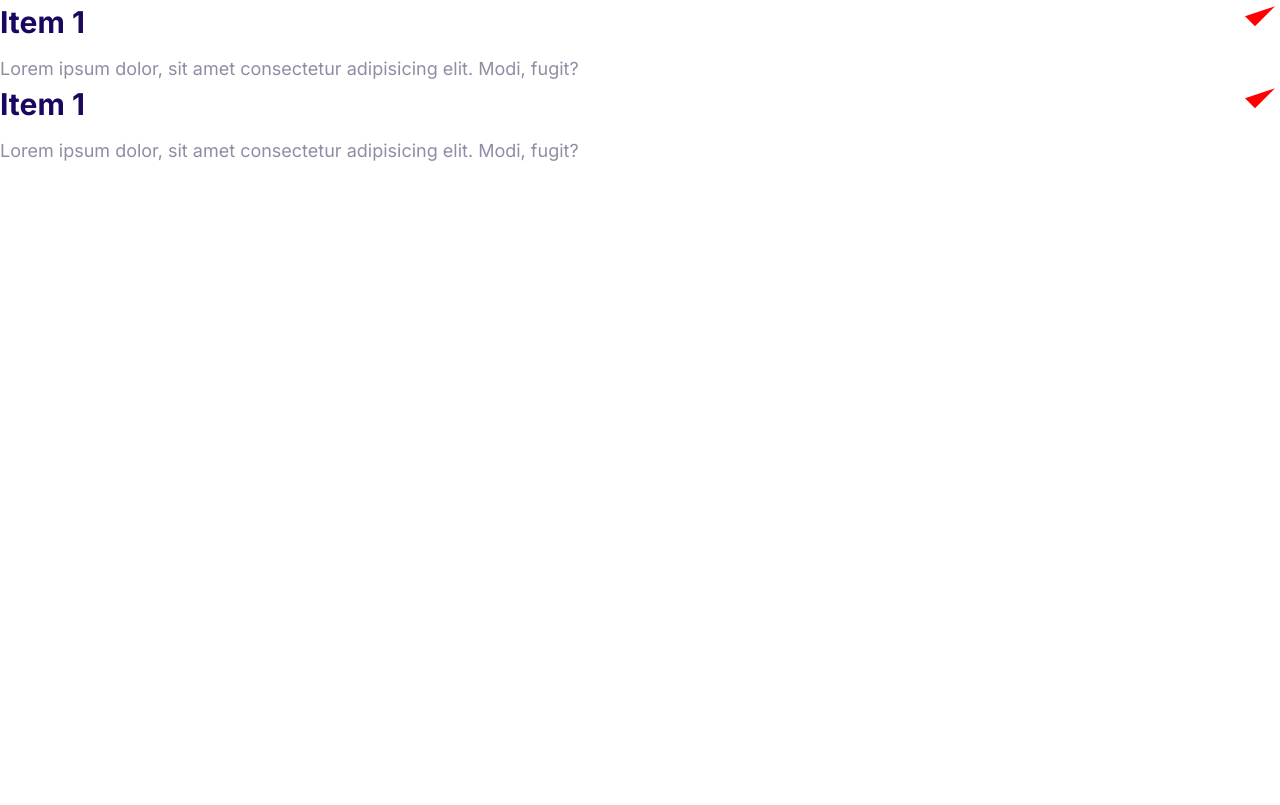
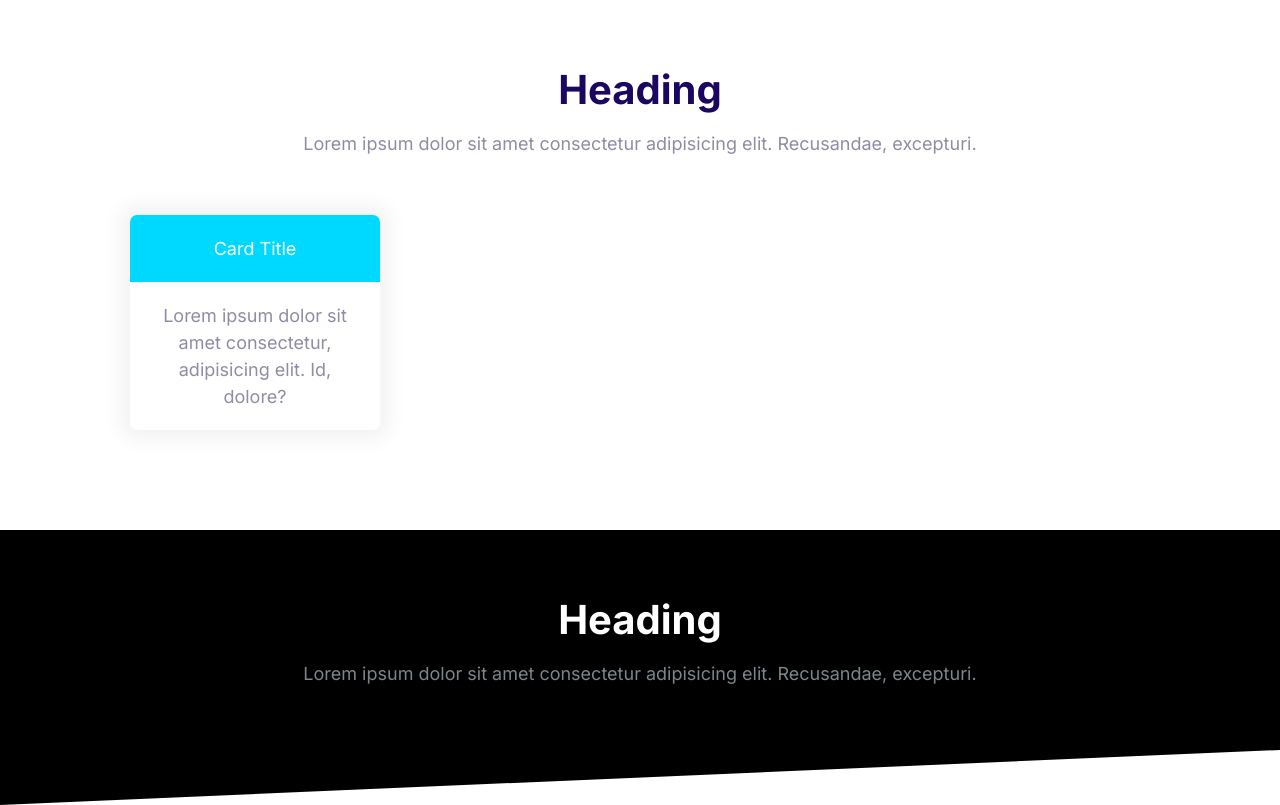
Before and after one commit to mkwkomorowski/moshify_html_and_css_course_exercise, a plain HTML site: page index.html in a window 1280 px wide. Drawn offline with Linux system fonts and the light colour scheme.

Commit message:
Add skewed block

```diff
--- a/css/styles.css
+++ b/css/styles.css
@@ -569,3 +569,42 @@ a {
   max-height: 100vh;
   opacity: 1;
 }
+
+/* Blocks */
+.block {
+  --padding-vertical: 6rem;
+  padding: var(--padding-vertical) 2rem;
+  text-align: center;
+}
+
+.block__header {
+  text-align: center;
+}
+
+.block__heading {
+  margin-top: 0;
+}
+
+.block--dark {
+  background: #000;
+  color: #7b858b;
+}
+
+.block--dark .block__heading {
+  color: #fff;
+}
+
+.block--skewed-right {
+  padding-bottom: calc(var(--padding-vertical) + 4rem);
+  clip-path: polygon(0% 0%, 100% 0%, 100% 100%, 0% 80%);
+}
+
+.block--skewed-left {
+  padding-bottom: calc(var(--padding-vertical) + 4rem);
+  clip-path: polygon(0% 0%, 100% 0%, 100% 80%, 0% 100%);
+}
+
+.container {
+  max-width: 1140px;
+  margin: 0 auto;
+}
--- a/index.html
+++ b/index.html
@@ -14,28 +14,32 @@
     <link rel="stylesheet" href="css/styles.css" />
   </head>
   <body>
-    <div class="collapsible collapsible--expanded">
-      <header class="collapsible__header">
-        <h2 class="collapsible__heading">Item 1</h2>
-          <svg class="icon icon--red collapsible__chevron">
-            <use xlink:href="images/sprite.svg#tick"></use>
-          </svg>
+    <section class="block container">
+      <header class="block__header">
+        <h2 class="block__heading">Heading</h2>
+        <p>
+          Lorem ipsum dolor sit amet consectetur adipisicing elit. Recusandae,
+          excepturi.
+        </p>
       </header>
-      <div class="collapsible__content">
-        Lorem ipsum dolor, sit amet consectetur adipisicing elit. Modi, fugit?
+      <div style="width: 30%; padding: 4rem">
+        <div class="card card--secondary">
+          <header class="card__header">Card Title</header>
+          <div class="card__body">
+            Lorem ipsum dolor sit amet consectetur, adipisicing elit. Id, dolore?
+          </div>
+        </div>
       </div>
-    </div>
-    <div class="collapsible collapsible--expanded">
-      <header class="collapsible__header">
-        <h2 class="collapsible__heading">Item 1</h2>
-          <svg class="icon icon--red collapsible__chevron">
-            <use xlink:href="images/sprite.svg#tick"></use>
-          </svg>
-      </header>
-      <div class="collapsible__content">
-        Lorem ipsum dolor, sit amet consectetur adipisicing elit. Modi, fugit?
+    </section>
+    <section class="block block--dark block--skewed-left">
+      <div class="container">
+        <h2 class="block__heading">Heading</h2>
+        <p>
+          Lorem ipsum dolor sit amet consectetur adipisicing elit. Recusandae,
+          excepturi.
+        </p>
       </div>
-    </div>
+    </section>
     <script src="js/main.js"></script>
   </body>
 </html>
```
Also changed, not shown: images/logo.svg (added).
